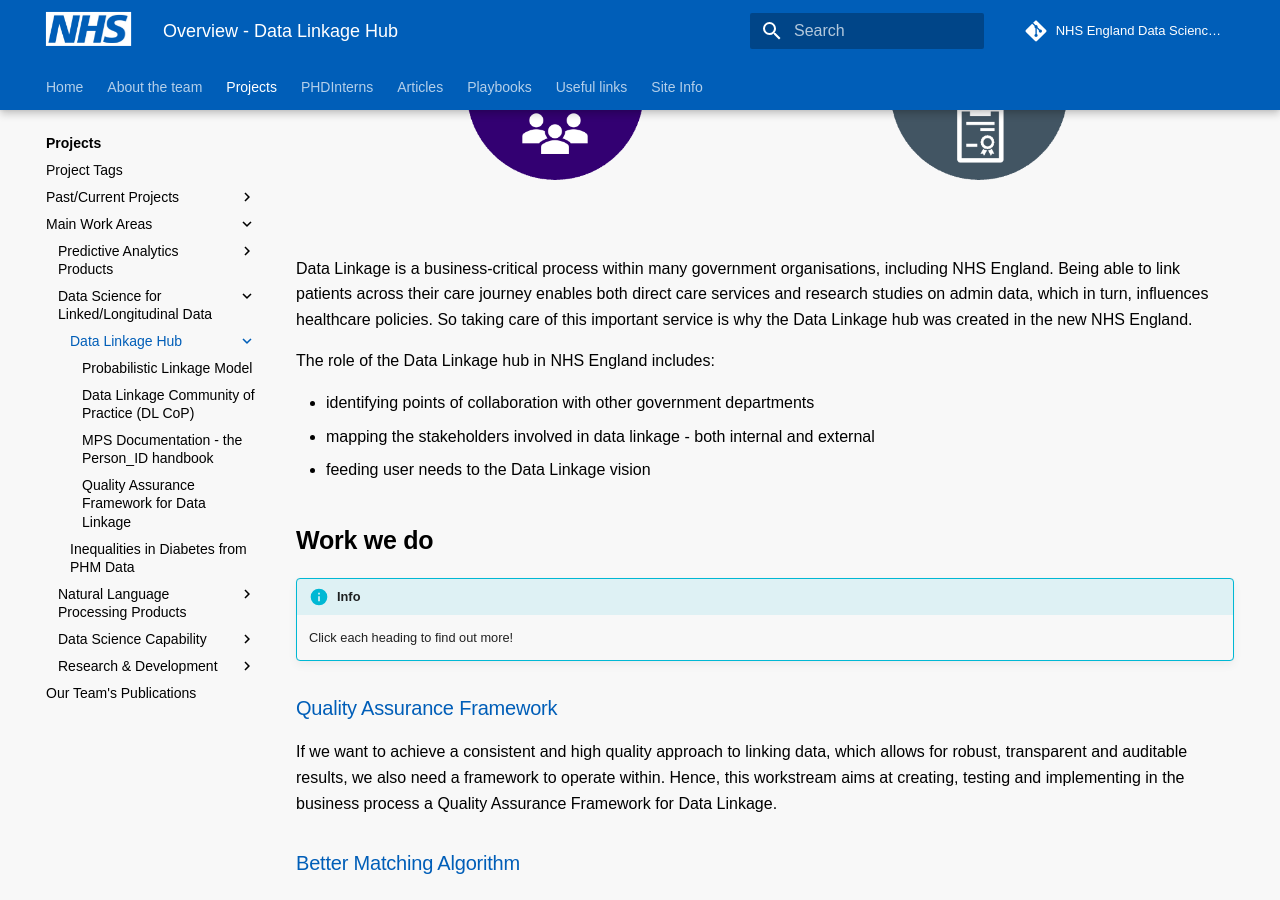
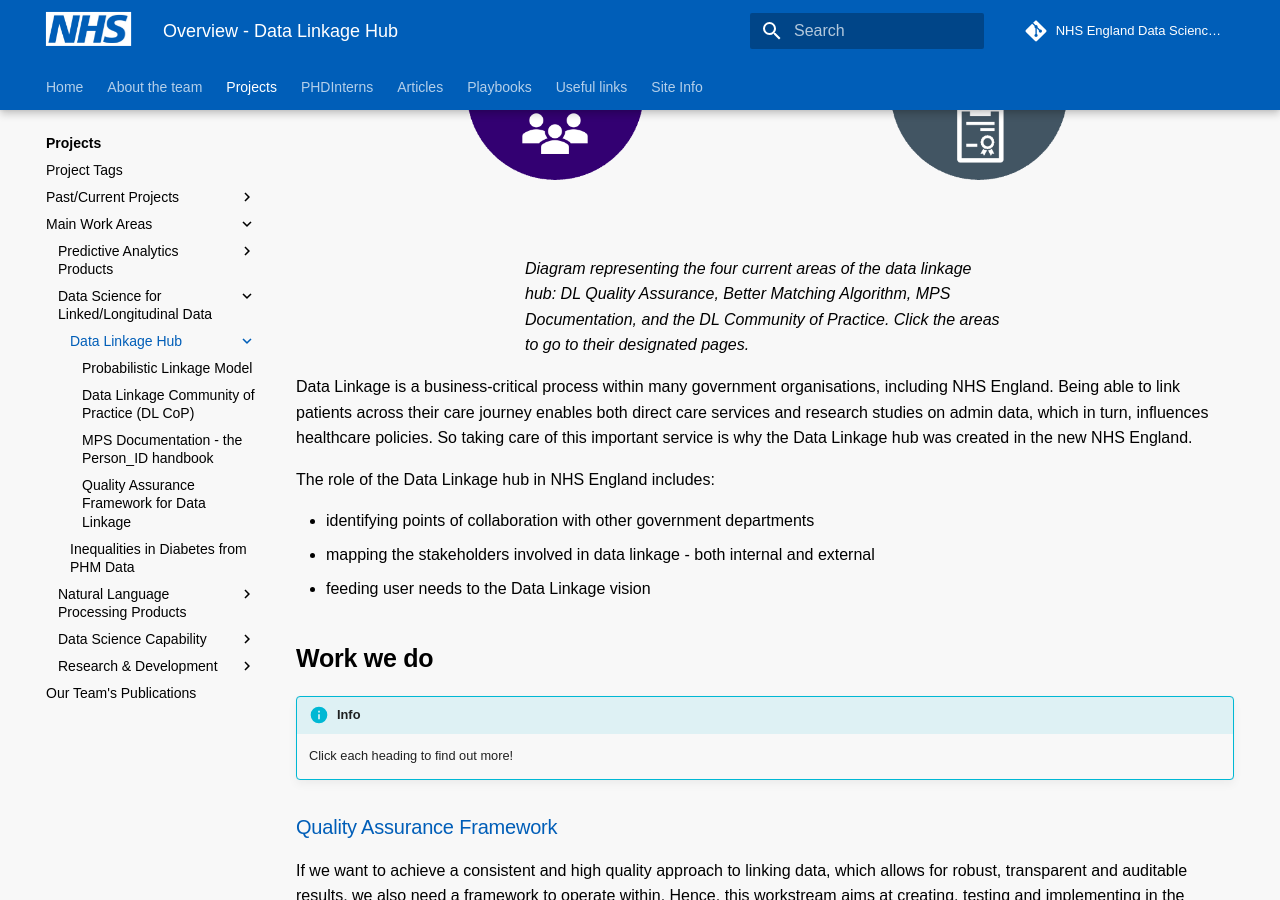
Before and after one commit to nhsengland/datascience, an MkDocs documentation site: the page built from docs/our_work/data-linkage-hub/index.md, in a window 1280 px wide and 900 px high, scrolled down 764 px. Built offline with MkDocs 1.6.1 and Material for MkDocs 9.7.7, drawn with Linux system fonts in a browser that asks for light colours; some web fonts are replaced; comment, search, counter and statistics services are not loaded; old or Windows-style settings are respelled for this version of MkDocs.

Commit message:
clickable image DL

```diff
--- a/docs/our_work/data-linkage-hub/index.md
+++ b/docs/our_work/data-linkage-hub/index.md
@@ -4,7 +4,15 @@
 origin: 'NHS Digital'
 tags: ['BEST PRACTICE', 'LINKAGE', 'PYTHON', 'QUALITY']
 ---
-![Diagram representing the four current areas of the data linkage hub: DL Quality Assurance, Better Matching Algorithm, MPS Documentation, and the DL Community of Practice.](../../images/linkage_visual_abstract.png)
+
+<img src="../../images/linkage_visual_abstract.png" usemap="#image-map" alt="Data Linkage Hub" >
+<figcaption style="width=1000px">Diagram representing the four current areas of the data linkage hub: DL Quality Assurance, Better Matching Algorithm, MPS Documentation, and the DL Community of Practice. Click the areas to go to their designated pages.</figcaption>
+<map name="image-map">
+    <area target="" alt="Better Linkage Algorithm" title="Better Linkage Algorithm" href="./linkage-projects/better-matching" coords="170,200,110" shape="circle">
+    <area target="" alt="Community of Practice" title="Community of Practice" href="./linkage-projects/cop" coords="310,500,110" shape="circle">
+    <area target="" alt="MPS Documentation" title="MPS Documentation" href="./linkage-projects/mps-handbook" coords="950,200,110" shape="circle">
+    <area target="" alt="Quality Assurance Framework" title="Quality Assurance Framework" href="./linkage-projects/qaf" coords="810,500,110" shape="circle">
+</map>
 
 Data Linkage is a business-critical process within many government organisations, including NHS England. Being able to link patients across their care journey enables both direct care services and research studies on admin data, which in turn, influences healthcare policies. So taking care of this important service is why the Data Linkage hub was created in the new NHS England.
 
```
